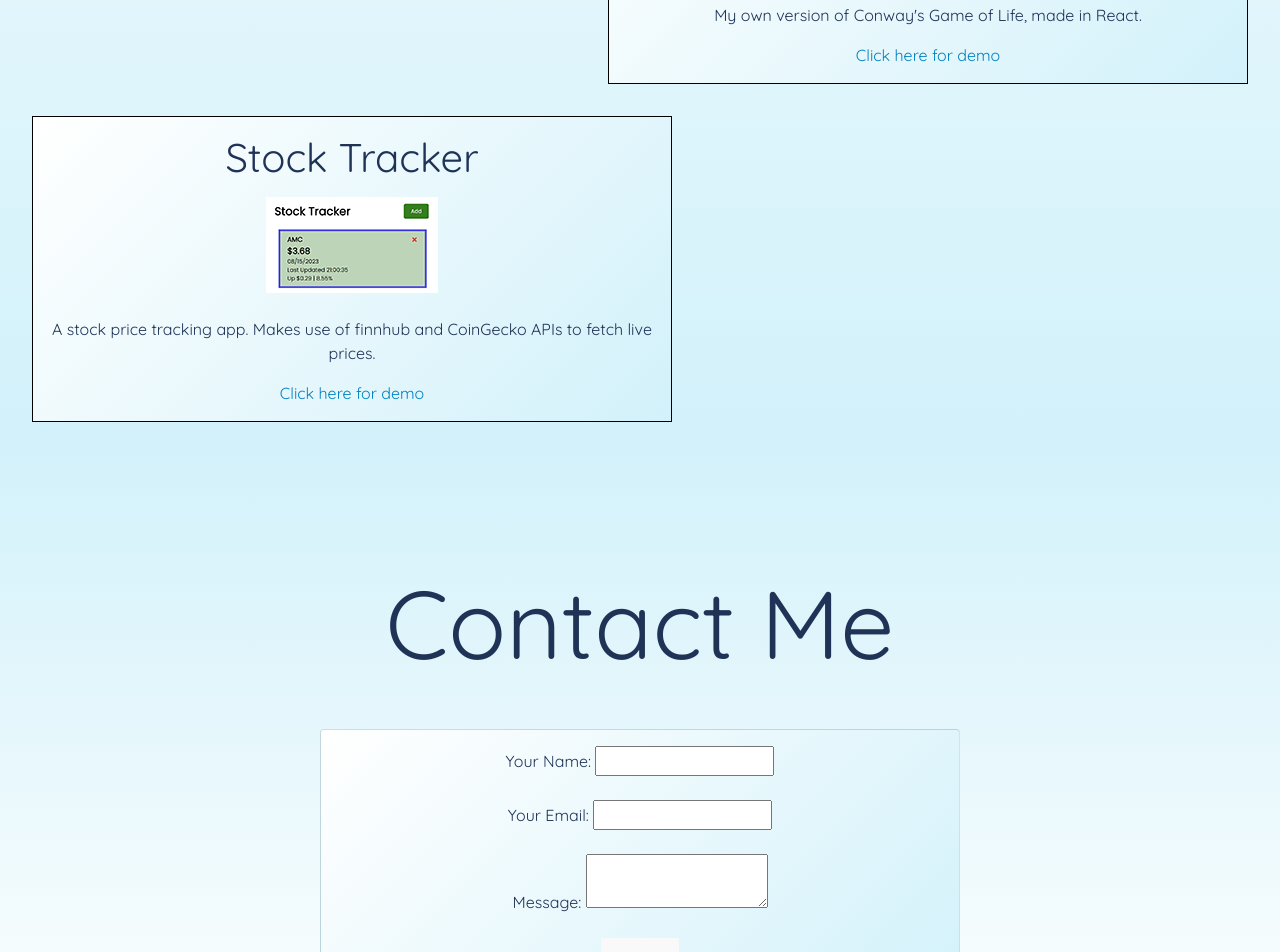
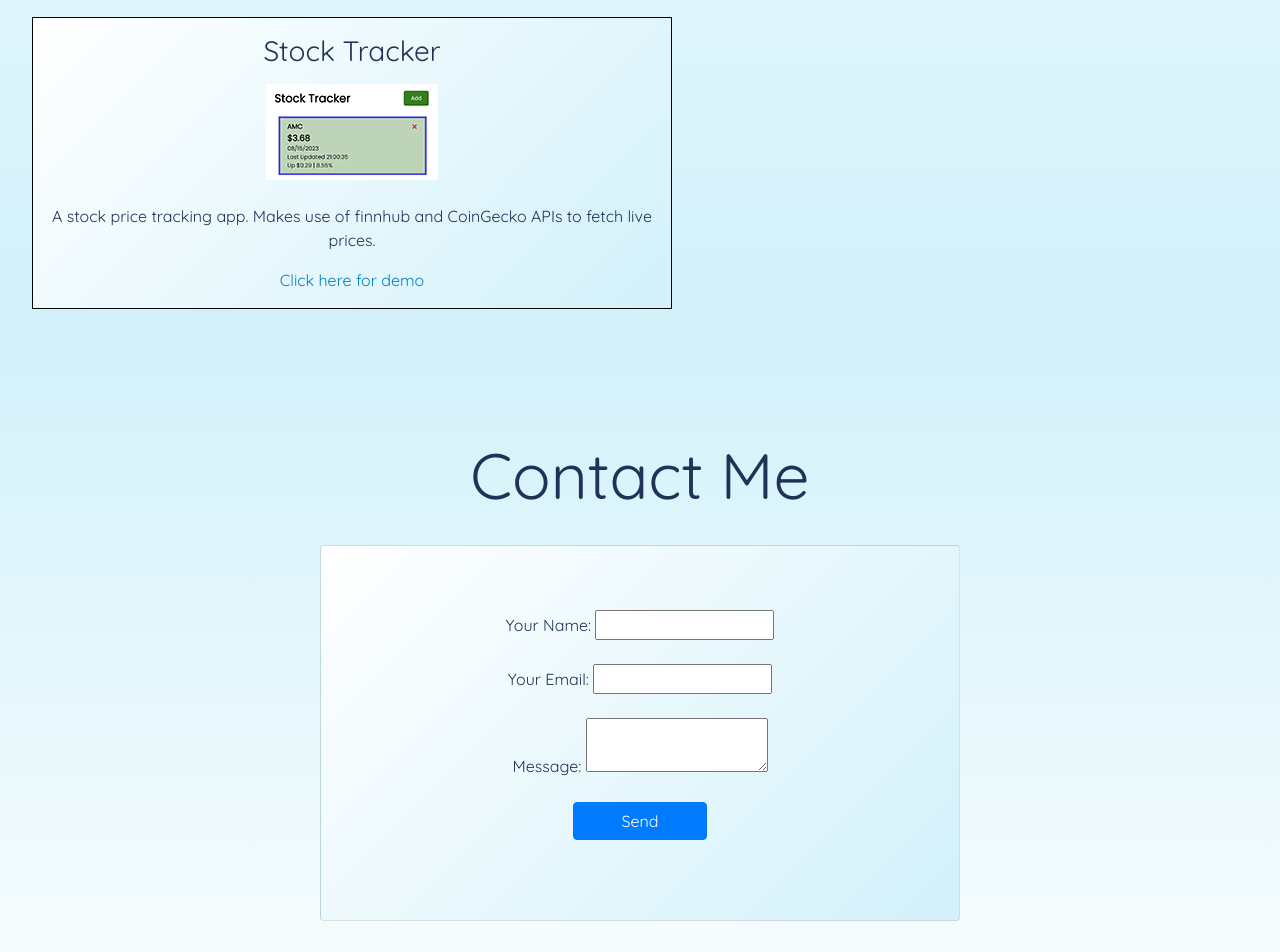
Before and after one commit to tun35770/Portfolio, a React (Vite) app in the folder Portfolio/: page / in a window 1280 px wide. Shown: the part 2820-3772 px from the top of the page. Built offline with nearby package versions, Linux system fonts and the light colour scheme.

Commit message:
Styling for contact form

```diff
--- a/Portfolio/src/App.css
+++ b/Portfolio/src/App.css
@@ -115,10 +115,11 @@ img {
   width: 100%;
   padding: 5em 0;
   margin: 0 auto;
+  min-height: 100vh;
 }
 
 .contact-card {
-  width:50%;
+  width: 50%;
   margin: 0 auto;
 }
 
--- a/Portfolio/src/App.tsx
+++ b/Portfolio/src/App.tsx
@@ -1,4 +1,4 @@
-import { Card, Nav, Navbar } from 'react-bootstrap'
+import { Button, Card, Nav, Navbar } from 'react-bootstrap'
 import { HashRouter as Router } from "react-router-dom"
 import { HashLink } from 'react-router-hash-link';
 import './App.css'
@@ -255,7 +255,7 @@ function App() {
 
         <section id="portfolio" className='light-color-1 showcase-container'>
           <h1 className = 'hidden' style={{
-            fontSize: '6em',
+            fontSize: '4em',
             }}> Portfolio </h1>
           <Showcase showcaseImage='/BugSquish.png' showcaseTitle='BugSquish'
                     showcaseDescription="A bug ticketing system for developers to collaborate
@@ -279,10 +279,10 @@ function App() {
 
         <section id="contact" className='light-color-2 contact-container'>
           <h1 className = 'hidden' style={{
-            fontSize: '6em',
+            fontSize: '4em',
             }}> Contact Me </h1>
 
-          <Card className='contact-card light-color-3'>
+          <Card className='contact-card light-color-3 p-5'>
             <form className='contact-form' name="contact-me" method="POST" action="/#/" data-netlify="true">
               <input type="hidden" name="form-name" value="contact-me" />
               <p>
@@ -295,7 +295,7 @@ function App() {
                 <label>Message: <textarea name="message"></textarea></label>
               </p>
               <p>
-                <button type="submit">Send</button>
+                <Button className="px-5" variant="primary" type="submit">Send</Button>
               </p>
             </form>
           </Card>
--- a/Portfolio/src/components/Showcase.tsx
+++ b/Portfolio/src/components/Showcase.tsx
@@ -12,7 +12,7 @@ const Showcase = ( {showcaseImage, showcaseTitle, showcaseDescription, showcaseL
 
   return (
     <div className={` ${getPositionClassName(position)} showcase hidden light-color-3 my-3 p-3`} >
-        <h1 className='Showcase-Title'> {showcaseTitle} </h1>
+        <h3 className='Showcase-Title'> {showcaseTitle} </h3>
         <img className='Showcase-Image' src={showcaseImage} alt='Showcase Image'/>
         <p className='my-3 Showcase-Description' > {showcaseDescription} </p>
         <a  href={showcaseLink} target="_blank" style={{
```
